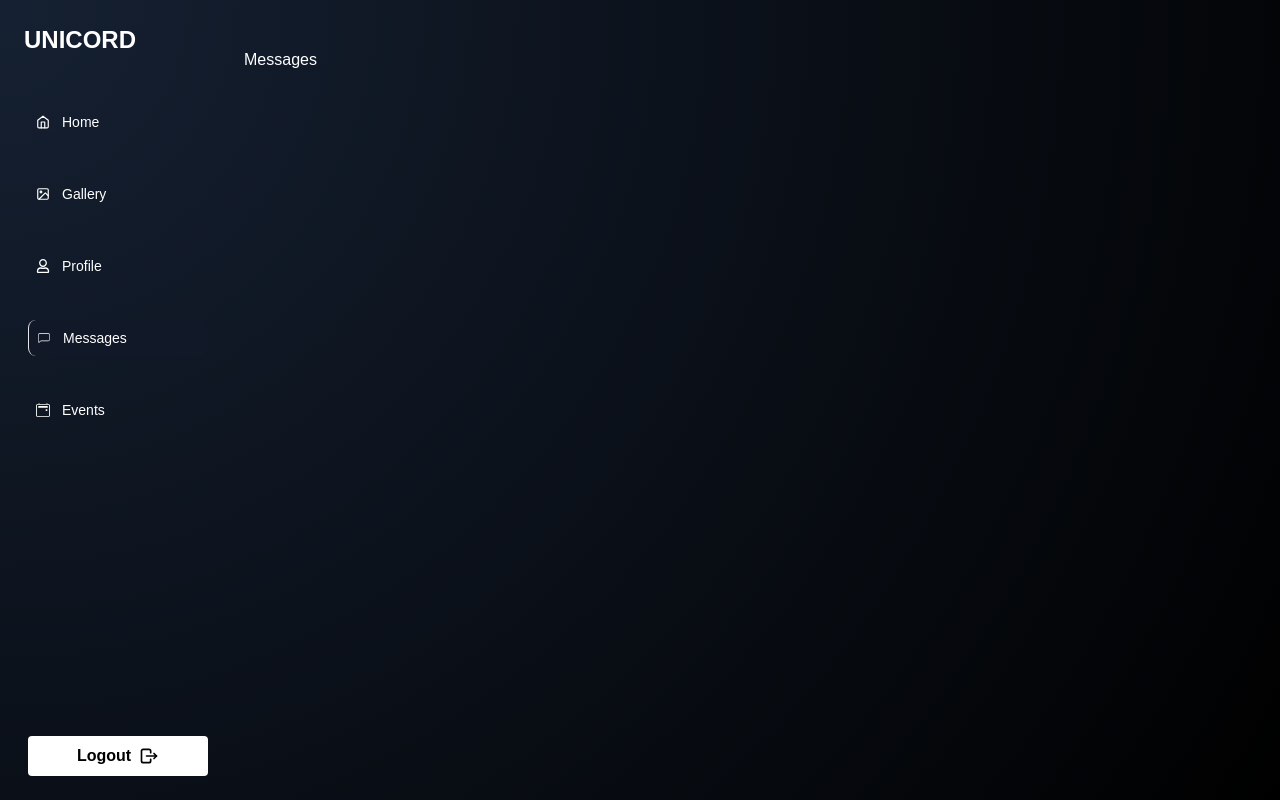
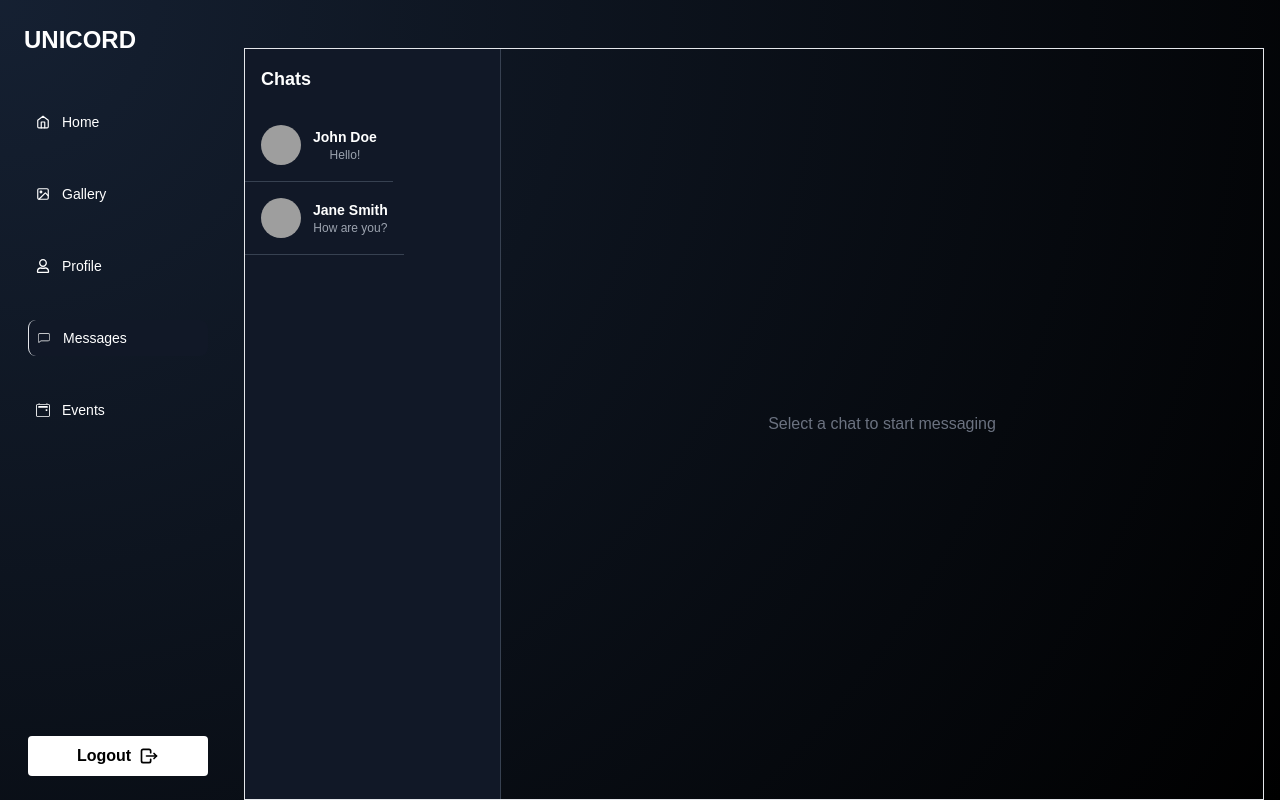
Before and after one commit to Ankitjnvynr/unicode, a Next.js app: page /dashboard/messages in a window 1280 px wide. Built offline with nearby package versions, Linux system fonts and the light colour scheme; grey boxes are pictures that could not be loaded.

Commit message:
chats comps

```diff
--- a/src/app/dashboard/messages/page.js
+++ b/src/app/dashboard/messages/page.js
@@ -1,7 +1,12 @@
+
+import { ChatContainer } from '@/components'
 import React from 'react'
 
 export default function page() {
   return (
-    <div>Messages</div>
+    <>
+
+    <ChatContainer/>
+    </>
   )
 }
--- /dev/null
+++ b/src/components/Messages.jsx
@@ -0,0 +1,7 @@
+import React from 'react'
+
+export default function Messages() {
+  return (
+    <div>Messages</div>
+  )
+}
--- /dev/null
+++ b/src/components/chatComps/ChatContainer.jsx
@@ -0,0 +1,46 @@
+"use client"
+
+import React, { useState } from 'react';
+import ChatSidebar from './ChatSidebar';
+import ChatWindow from './ChatWindow';
+
+const ChatContainer = () => {
+  const [activeChatId, setActiveChatId] = useState(null);
+  const [chats] = useState([
+    { id: 1, name: 'John Doe', avatar: '/john-avatar.jpg', lastMessage: 'Hello!' },
+    { id: 2, name: 'Jane Smith', avatar: '/jane-avatar.jpg', lastMessage: 'How are you?' },
+  ]);
+  const [messages, setMessages] = useState([
+    { sender: 'user', text: 'Hello, John!' },
+    { sender: 'friend', text: 'Hey there!' },
+  ]);
+
+  const handleSelectChat = (chatId) => {
+    setActiveChatId(chatId);
+    // Load messages for the selected chat here
+  };
+
+  const handleSendMessage = (messageText) => {
+    setMessages((prevMessages) => [
+      ...prevMessages,
+      { sender: 'user', text: messageText },
+    ]);
+  };
+
+  return (
+    <div className="flex h-full border">
+      <ChatSidebar chats={chats} onSelectChat={handleSelectChat} />
+      <div className="flex-1">
+        {activeChatId ? (
+          <ChatWindow messages={messages} onSendMessage={handleSendMessage} />
+        ) : (
+          <div className="flex items-center justify-center h-full text-gray-500">
+            Select a chat to start messaging
+          </div>
+        )}
+      </div>
+    </div>
+  );
+};
+
+export default ChatContainer;
--- /dev/null
+++ b/src/components/chatComps/ChatInput.jsx
@@ -0,0 +1,33 @@
+import React, { useState } from 'react';
+
+const ChatInput = ({ onSendMessage }) => {
+  const [input, setInput] = useState('');
+
+  const handleSend = () => {
+    if (input.trim()) {
+      onSendMessage(input);
+      setInput('');
+    }
+  };
+
+  return (
+    <div className="flex p-4 border-t border-gray-700 bg-gray-800">
+      <input
+        type="text"
+        value={input}
+        onChange={(e) => setInput(e.target.value)}
+        onKeyDown={(e) => e.key === 'Enter' && handleSend()}
+        placeholder="Type a message..."
+        className="flex-1 p-2 bg-gray-700 text-white border-none rounded-l-lg focus:outline-none placeholder-gray-400"
+      />
+      <button
+        onClick={handleSend}
+        className="px-4 bg-blue-600 text-white rounded-r-lg hover:bg-blue-700"
+      >
+        Send
+      </button>
+    </div>
+  );
+};
+
+export default ChatInput;
--- /dev/null
+++ b/src/components/chatComps/ChatMessage.jsx
@@ -0,0 +1,19 @@
+import React from 'react';
+
+const ChatMessage = ({ message }) => {
+  const isUser = message.sender === 'user';
+
+  return (
+    <div className={`flex ${isUser ? 'justify-end' : 'justify-start'}`}>
+      <div
+        className={`p-3 m-2 rounded-lg max-w-xs ${
+          isUser ? 'bg-blue-600 text-white' : 'bg-gray-800 text-gray-200'
+        }`}
+      >
+        <p>{message.text}</p>
+      </div>
+    </div>
+  );
+};
+
+export default ChatMessage;
--- /dev/null
+++ b/src/components/chatComps/ChatSidebar.jsx
@@ -0,0 +1,30 @@
+import React from 'react';
+
+const ChatSidebar = ({ chats, onSelectChat }) => {
+  return (
+    <div className="w-64 border-r border-gray-700 h-full flex flex-col bg-gray-900 text-white">
+      <h2 className="text-lg font-semibold p-4">Chats</h2>
+      <div className="overflow-y-auto flex-1">
+        {chats.map((chat) => (
+          <button
+            key={chat.id}
+            onClick={() => onSelectChat(chat.id)}
+            className="flex items-center p-4 border-b border-gray-700 hover:bg-gray-800"
+          >
+            <img
+              src={chat.avatar}
+              alt={`${chat.name}'s avatar`}
+              className="w-10 h-10 rounded-full mr-3"
+            />
+            <div>
+              <h3 className="text-sm font-semibold">{chat.name}</h3>
+              <p className="text-xs text-gray-400 truncate">{chat.lastMessage}</p>
+            </div>
+          </button>
+        ))}
+      </div>
+    </div>
+  );
+};
+
+export default ChatSidebar;
--- /dev/null
+++ b/src/components/chatComps/ChatWindow.jsx
@@ -0,0 +1,18 @@
+import React from 'react';
+import ChatMessage from './ChatMessage';
+import ChatInput from './ChatInput';
+
+const ChatWindow = ({ messages, onSendMessage }) => {
+  return (
+    <div className="flex flex-col h-full bg-gray-900 text-white">
+      <div className="flex-1 overflow-y-auto p-4">
+        {messages.map((msg, index) => (
+          <ChatMessage key={index} message={msg} />
+        ))}
+      </div>
+      <ChatInput onSendMessage={onSendMessage} />
+    </div>
+  );
+};
+
+export default ChatWindow;
--- a/src/components/index.js
+++ b/src/components/index.js
@@ -8,6 +8,9 @@ import SpotlightBackground from "./SpotlightBackground";
 import Profile from "./About";
 import Gallery from "./Gallery";
 import Event from "./Event";
+import Messages from "./Messages";
+import ChatContainer from "./chatComps/ChatContainer";
+
 
 export {
   Login,
@@ -20,4 +23,7 @@ export {
   Profile,
   Gallery,
   Event,
+  Messages,
+  ChatContainer
+
 };
```
